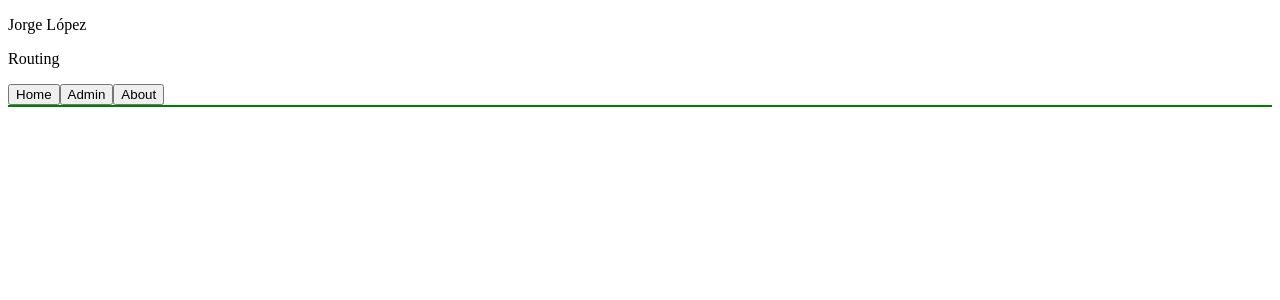
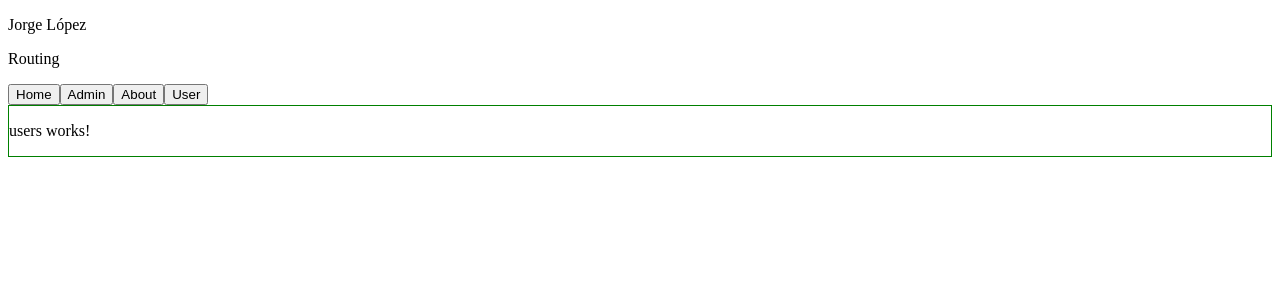
Before and after one commit to GeorgeOfSystem/angular_class, an Angular app: page /user in a window 1280 px wide. Before the commit this address led to /. Shown: the top 300 px of the page. Built offline with nearby package versions, Linux system fonts and the light colour scheme.

Commit message:
Routing with module

```diff
--- a/src/app/app.component.html
+++ b/src/app/app.component.html
@@ -74,6 +74,9 @@ Exponent: <input type="text" [(ngModel)] = "auxExponent">
 <button routerLink="home"> Home </button>
 <button routerLink="admin"> Admin </button>
 <button routerLink="about"> About </button>
+<button routerLink="user"> User </button>
+
 <div style="border: 1px solid green">
   <router-outlet></router-outlet>
+
 </div>
--- a/src/app/app.routing.ts
+++ b/src/app/app.routing.ts
@@ -16,7 +16,8 @@ const routes: Routes = [
     ]
   },
   {path: 'admin' , component: AdminComponent},
-  {path: 'about' , component: AboutComponent}
+  {path: 'about' , component: AboutComponent},
+  { path: 'user' , loadChildren: ()=> import('./myModules/user-router/user-router.module').then(m => m.UserRouterModule)}
 ];
 
 @NgModule({
--- /dev/null
+++ b/src/app/myModules/user-router/users/users.component.html
@@ -0,0 +1 @@
+<p>users works!</p>
--- /dev/null
+++ b/src/app/myModules/user-router/users/users.component.ts
@@ -0,0 +1,15 @@
+import { Component, OnInit } from '@angular/core';
+
+@Component({
+  selector: 'app-users',
+  templateUrl: './users.component.html',
+  styleUrls: ['./users.component.css']
+})
+export class UsersComponent implements OnInit {
+
+  constructor() { }
+
+  ngOnInit(): void {
+  }
+
+}
```
Also changed, not shown: src/app/myModules/user-router/user-router-routing.module.ts (added, +13 -0 lines), src/app/myModules/user-router/user-router.module.ts (added, +16 -0 lines), src/app/myModules/user-router/users/users.component.css (added).
